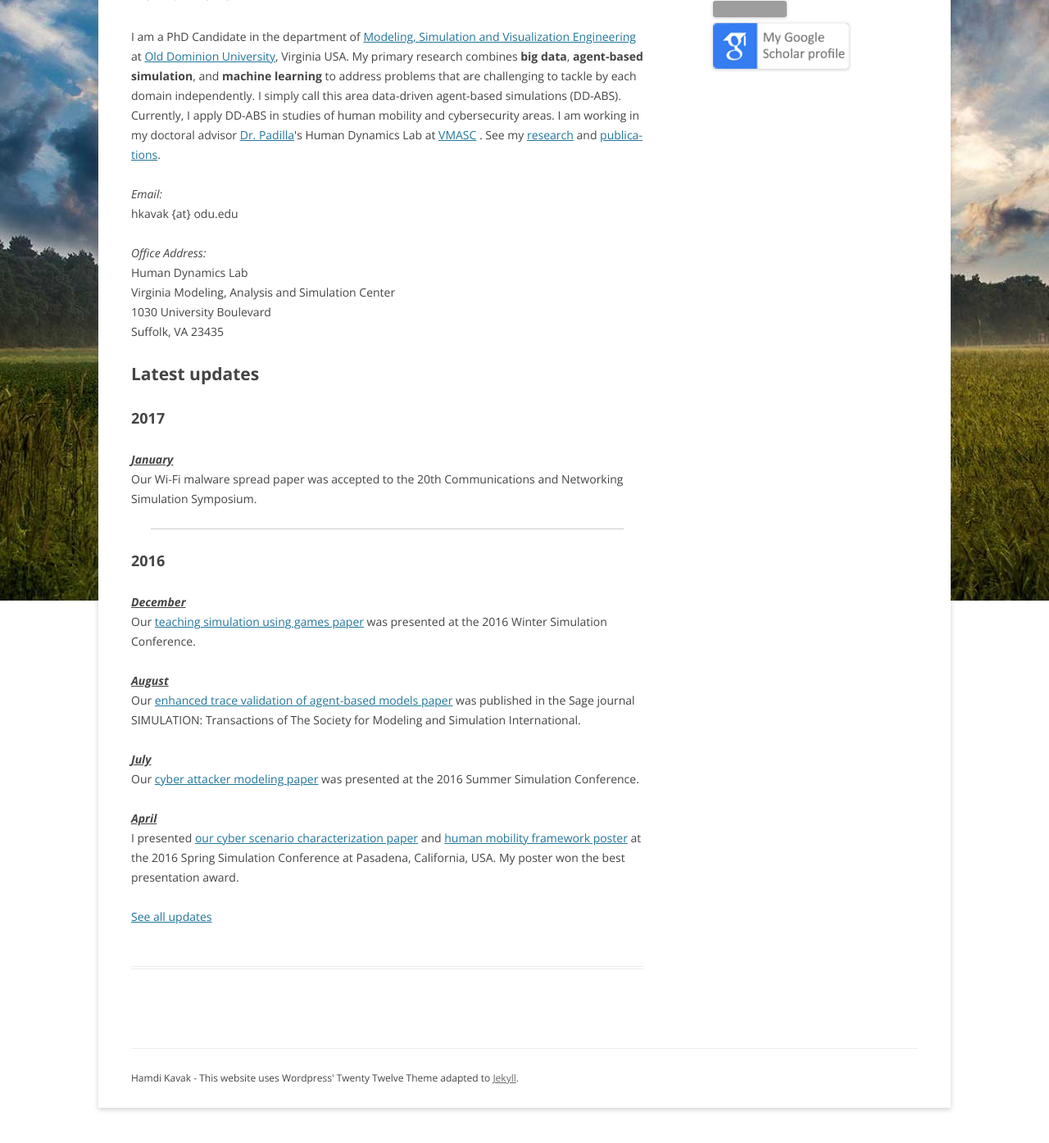
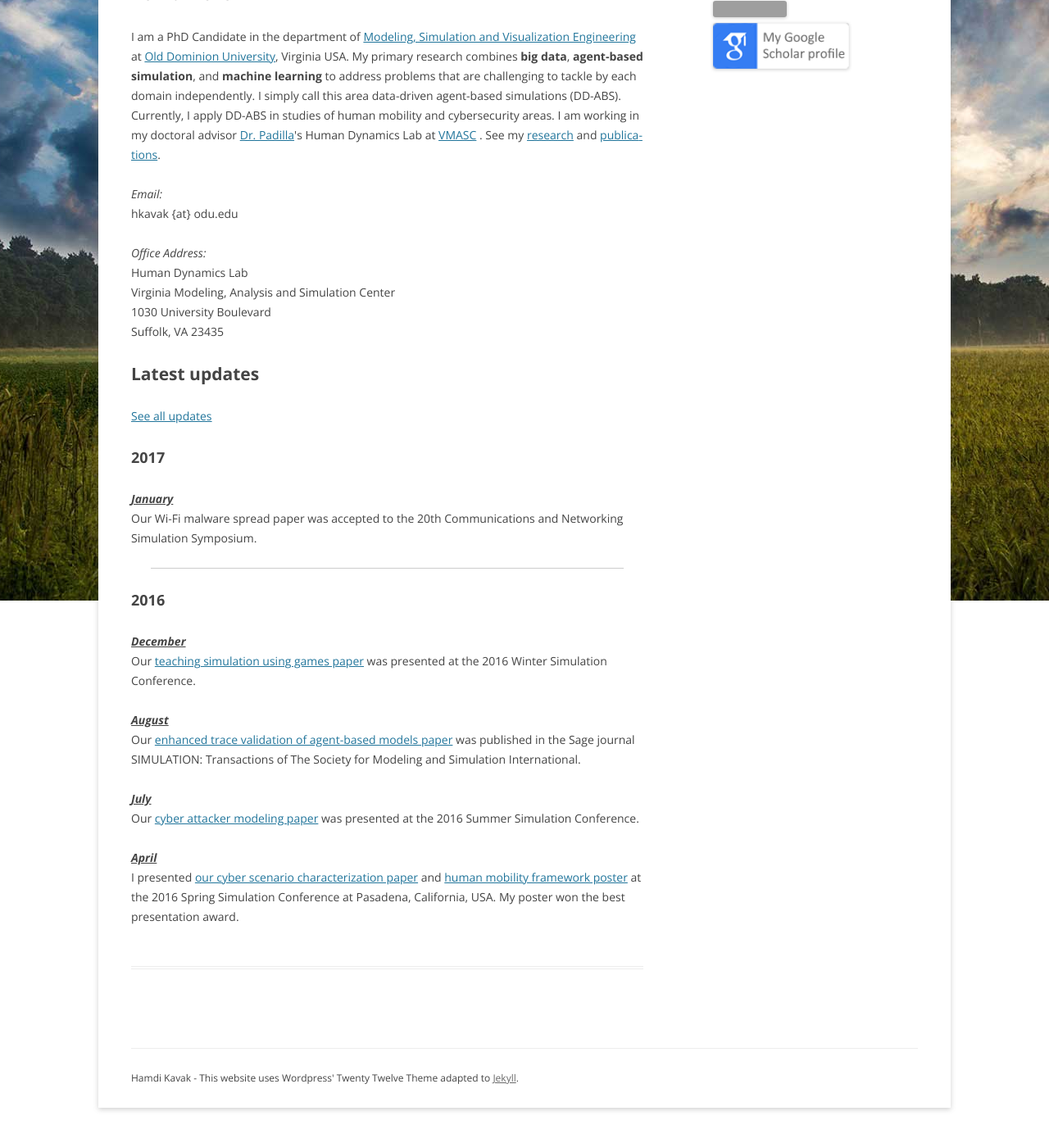
Before and after one commit to hamdikavak/hamdikavak.github.io, a Jekyll site: the page built from index.html, in a window 1280 px wide and 1400 px high, scrolled down 285 px. Shown: the top 1395 px of the window at 82% size. Built offline with Jekyll 4.4.1, drawn with Linux system fonts in a browser that asks for light colours; nearby versions of some CDN libraries; library files that are not in the unit come from our copies; part of the change alters nothing that is shown; grey boxes are pictures that could not be loaded.

```diff
--- a/index.html
+++ b/index.html
@@ -20,7 +20,7 @@ Virginia Modeling, Analysis and Simulation Center<br />
 1030 University Boulevard<br />
 Suffolk, VA 23435</p>
 
-<h1>Latest updates</h1>
+<h1>Latest updates</h1> <a href="http://hamdikavak.com/latest-updates/">See all updates</a>
 <h2>2017</h2>
 <p>
 <strong><em><u>January</u></em></strong><br/>
@@ -45,5 +45,3 @@ Our <a href="https://www.researchgate.net/profile/Hamdi_Kavak/publication/305764
 I presented <a href="https://www.researchgate.net/publication/299820368_A_Characterization_of_Cybersecurity_Simulation_Scenarios" target="_blank">our cyber scenario characterization paper</a> and <a href="https://www.researchgate.net/publication/299889096_Human_Mobility_Simulation_Framework_Using_Big_Data_and_Agents" target="_blank">human mobility framework poster</a> at the 2016 Spring Simulation Conference at Pasadena, California, USA.
 My poster won the best presentation award.
   </p>
-
-<a href="http://hamdikavak.com/latest-updates/">See all updates</a>
```
